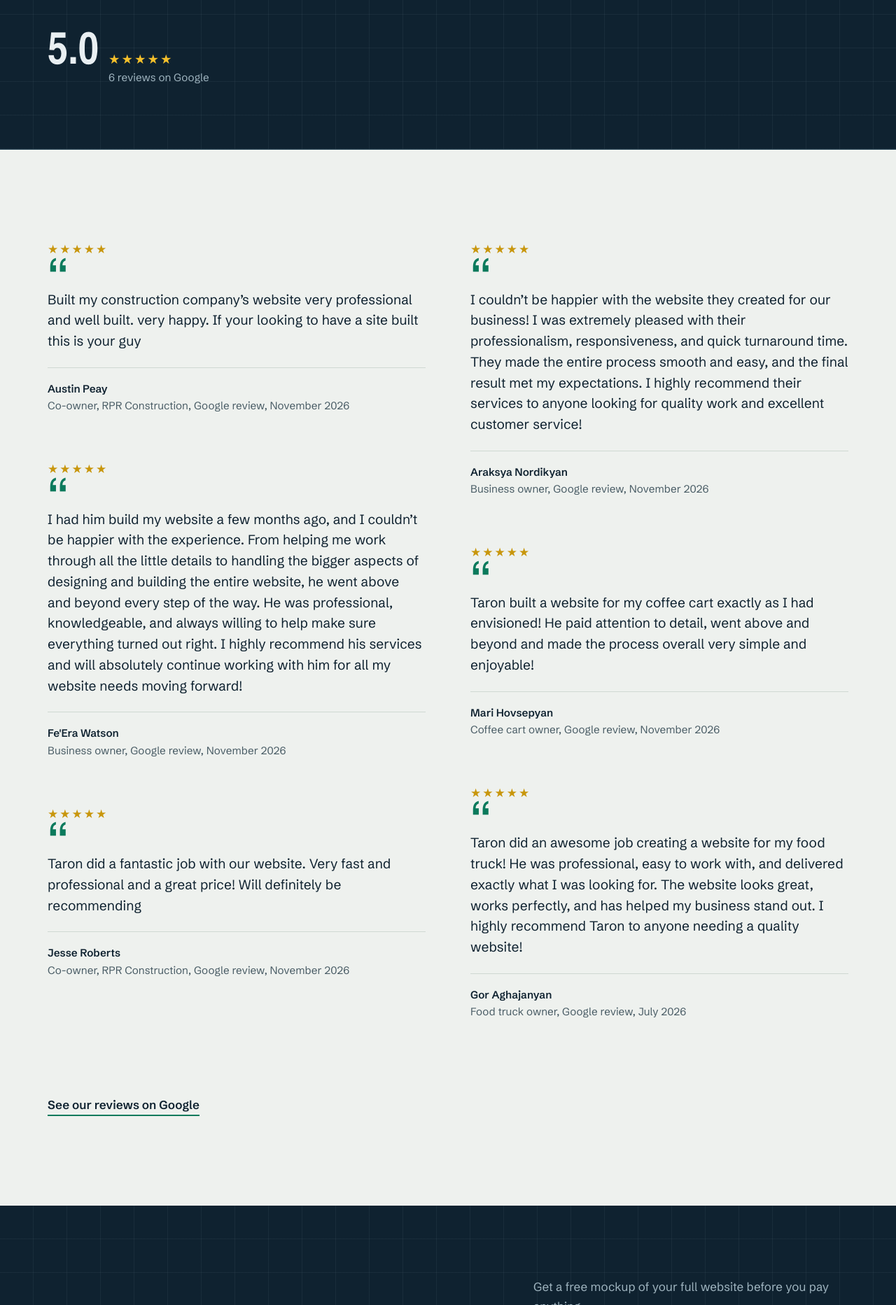
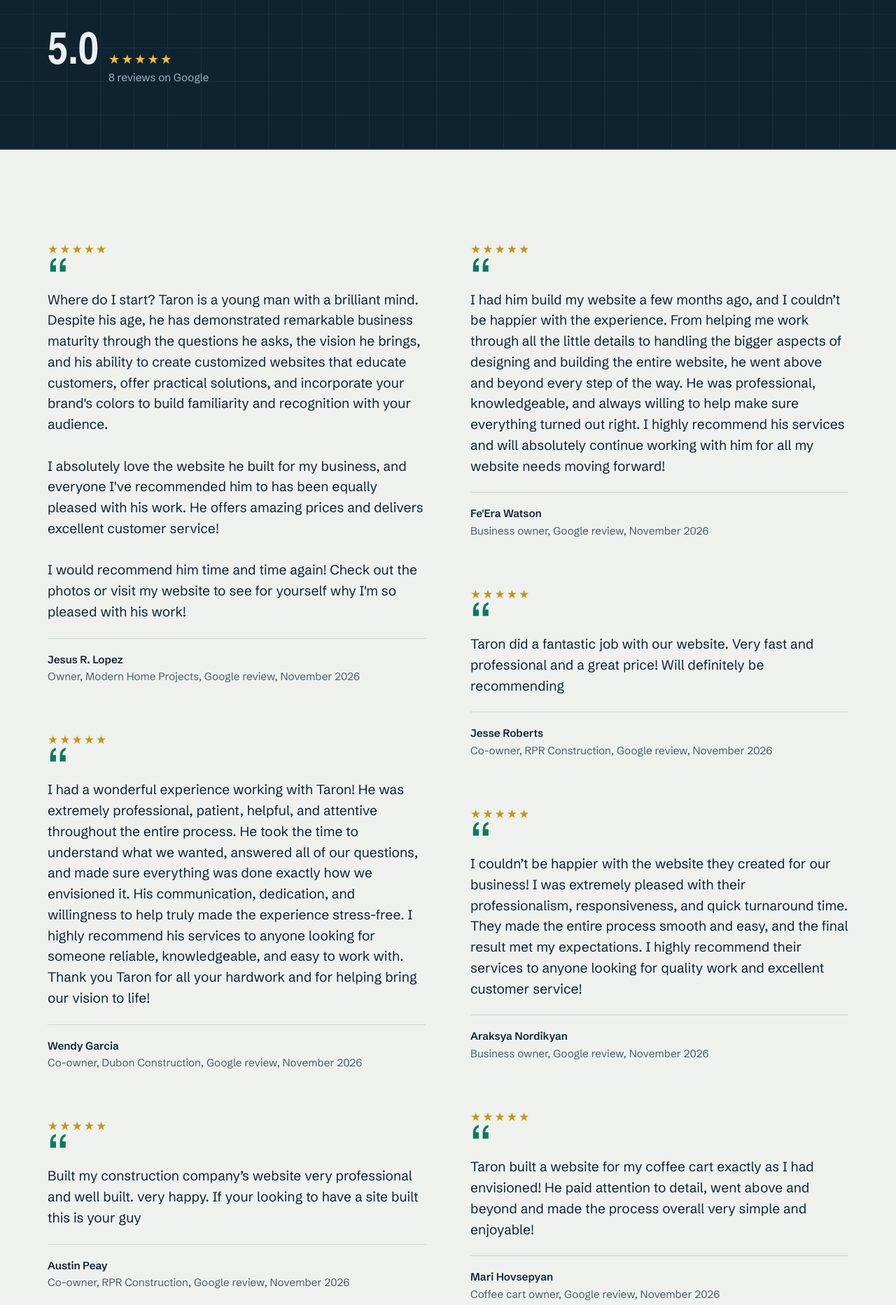
Before and after one commit to taronabg/taron-portfolio, a plain HTML site: page reviews.html in a window 1280 px wide. Shown: the part 344-2209 px from the top of the page at 70% size. Drawn offline with Linux system fonts and the light colour scheme; a web font is replaced by a local one.

Commit message:
Reviews: add Wendy Garcia and Jesus R. Lopez, count to 8
Co-Authored-By: Claude Opus 5.5 <noreply@anthropic.com>

```diff
--- a/reviews.html
+++ b/reviews.html
@@ -65,7 +65,7 @@
                 <p class="lede">Every review below is from a real client, copied word for word from our Google Business Profile.</p>
                 <div class="rating">
                     <span class="score">5.0</span>
-                    <span><span class="stars" aria-label="5 out of 5 stars">★★★★★</span><small>6 reviews on Google</small></span>
+                    <span><span class="stars" aria-label="5 out of 5 stars">★★★★★</span><small>8 reviews on Google</small></span>
                 </div>
             </div>
         </section>
@@ -73,6 +73,12 @@
             <div class="wrap">
                 <div class="review-wall">
                 <figure class="quote"><span class="stars" aria-label="5 out of 5 stars">★★★★★</span>
+                    <blockquote>Where do I start? Taron is a young man with a brilliant mind. Despite his age, he has demonstrated remarkable business maturity through the questions he asks, the vision he brings, and his ability to create customized websites that educate customers, offer practical solutions, and incorporate your brand's colors to build familiarity and recognition with your audience.<br><br>I absolutely love the website he built for my business, and everyone I've recommended him to has been equally pleased with his work. He offers amazing prices and delivers excellent customer service!<br><br>I would recommend him time and time again! Check out the photos or visit my website to see for yourself why I'm so pleased with his work!</blockquote>
+                    <figcaption><b>Jesus R. Lopez</b><span>Owner, Modern Home Projects, Google review, November 2026</span></figcaption>
+                </figure><figure class="quote"><span class="stars" aria-label="5 out of 5 stars">★★★★★</span>
+                    <blockquote>I had a wonderful experience working with Taron! He was extremely professional, patient, helpful, and attentive throughout the entire process. He took the time to understand what we wanted, answered all of our questions, and made sure everything was done exactly how we envisioned it. His communication, dedication, and willingness to help truly made the experience stress-free. I highly recommend his services to anyone looking for someone reliable, knowledgeable, and easy to work with. Thank you Taron for all your hardwork and for helping bring our vision to life!</blockquote>
+                    <figcaption><b>Wendy Garcia</b><span>Co-owner, Dubon Construction, Google review, November 2026</span></figcaption>
+                </figure><figure class="quote"><span class="stars" aria-label="5 out of 5 stars">★★★★★</span>
                     <blockquote>Built my construction company’s website very professional and well built.  very happy.  If your looking to have a site built this is your guy</blockquote>
                     <figcaption><b>Austin Peay</b><span>Co-owner, RPR Construction, Google review, November 2026</span></figcaption>
                 </figure><figure class="quote"><span class="stars" aria-label="5 out of 5 stars">★★★★★</span>
```
Also changed, not shown: contractor.html (+1 -1 lines), index.html (+2 -2 lines).
